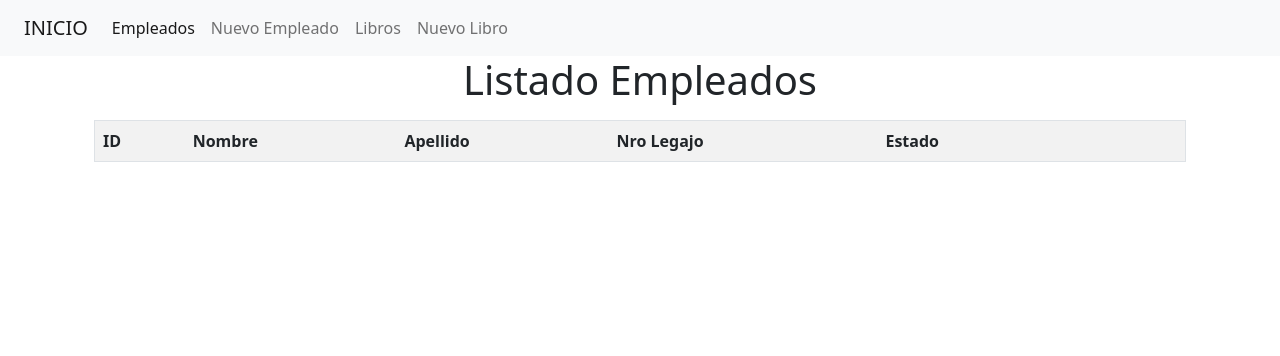
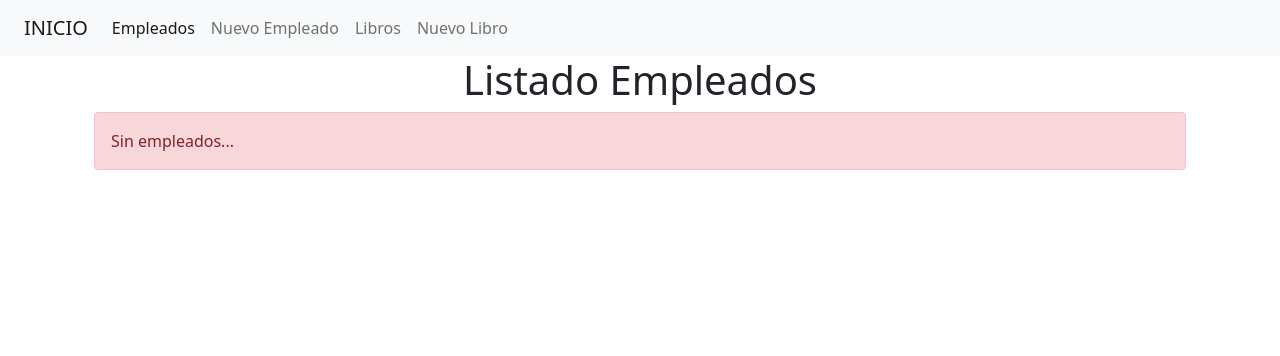
Before and after one commit to kevinserrano01/Biblioteca_App.v1, a Django app: page /biblioteca/empleados/listado/ in a window 1280 px wide. Shown: the top 356 px of the page. Run offline with Django 4.2, Linux system fonts and the light colour scheme; data that the repository does not hold is empty.

Commit message:
Update template empleado_listado.html
coloque una palabra clave llamada {% empty %}, para alertar de que no hay empleados.

```diff
--- a/biblioteca/templates/Empleados_lista.html
+++ b/biblioteca/templates/Empleados_lista.html
@@ -16,6 +16,7 @@
         <h1 class="text-center">Listado Empleados</h1>
         <div class="row">
             <div class="colum">
+                {% for empleado in empleados %}
                 <table border="1" class="table table-striped container mt-2">
                     <tr>
                         <th scope="col"> ID </th>
@@ -26,12 +27,8 @@
                         <th scope="col">  </th>
                         <th scope="col">  </th>
                         <th scope="col">  </th>
-
-
                     </tr>
-
                     <!-- MOSTRAR DATOS DE LA BASE DE DATOS EN EL HTML --------------------------------------------->
-                    {% for empleado in empleados %}
                         <tr>
                             <td> {{empleado.id}} </td>
                             <td> {{empleado.nombre}} </td>
@@ -44,7 +41,6 @@
                                     <p>Desactivado</p>
                                 {% endif%}
                             </td>
-
                             <td>
                                 <a href=" {% url 'actualizar_empleado' empleado.id  %} ">
                                     <button type="button" class="btn btn-warning rounded-pill">
@@ -79,8 +75,13 @@
                                 {% endif %}
                             </td>
                         </tr>
+                        <!-- Mostrar algo si el objeto esta vacio -->
+                        {% empty %}
+                        <div class="alert alert-danger " role="alert">
+                            Sin empleados...
+                        </div>
+                </table>
                 {% endfor %}
-                </table>
             </div>
         </div>
     </div>
```
Also changed, not shown: db.sqlite3. Lines whose indentation alone changed are shown as unchanged.
